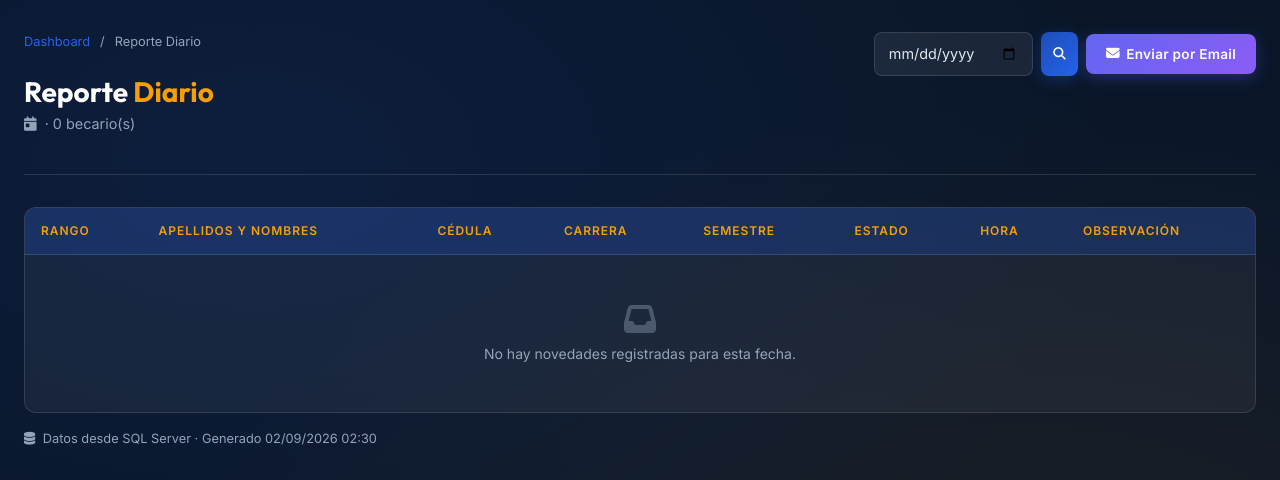
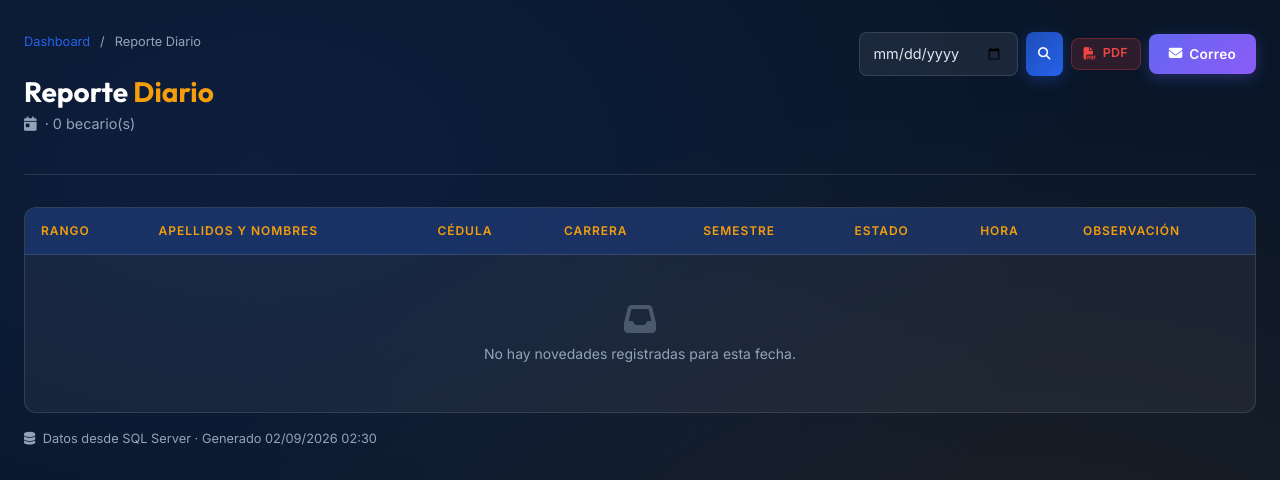
Before and after one commit to aomaldonado/registro-becarios-fae, a Flask app: template templates/reportes/diario.html in a window 1280 px wide. Shown: the top 480 px of the page. Run offline with Flask 3, Linux system fonts and the light colour scheme; the template is opened without the code that fills it, so the values that code supplies are empty; some libraries are stand-ins or nearby versions.

Commit message:
Agregando funcionalidad para exportar reportes a PDF usando html2pdf.js

```diff
--- a/templates/base.html
+++ b/templates/base.html
@@ -138,7 +138,21 @@
 <script src="https://cdn.jsdelivr.net/npm/bootstrap@5.3.3/dist/js/bootstrap.bundle.min.js"></script>
 <!-- EmailJS SDK -->
 <script src="https://cdn.jsdelivr.net/npm/@emailjs/browser@4/dist/email.min.js"></script>
+<!-- html2pdf SDK -->
+<script src="https://cdnjs.cloudflare.com/ajax/libs/html2pdf.js/0.10.1/html2pdf.bundle.min.js"></script>
 <script>
+    function exportarAPDF(elementoId, nombreArchivo) {
+        const elemento = document.getElementById(elementoId);
+        const opciones = {
+            margin:       0.3,
+            filename:     nombreArchivo,
+            image:        { type: 'jpeg', quality: 0.98 },
+            html2canvas:  { scale: 2, ignoreElements: (node) => node.classList && node.classList.contains('no-print') },
+            jsPDF:        { unit: 'in', format: 'a4', orientation: 'landscape' }
+        };
+        html2pdf().set(opciones).from(elemento).save();
+    }
+
     // Auto-dismiss alertas flash después de 5 segundos
     document.querySelectorAll('.alert-flash').forEach(function(el) {
         setTimeout(function() {
--- a/templates/reportes/diario.html
+++ b/templates/reportes/diario.html
@@ -2,7 +2,7 @@
 {% block titulo %}Reporte Diario — {{ fecha }}{% endblock %}
 
 {% block content %}
-<div class="page-wrapper">
+<div class="page-wrapper" id="pdfContenido">
     <div class="page-header d-flex justify-content-between align-items-start flex-wrap gap-3">
         <div>
             <div class="breadcrumb-nav">
@@ -14,7 +14,7 @@
                 · {{ datos | length }} becario(s)
             </p>
         </div>
-        <div class="d-flex gap-2 flex-wrap align-items-center">
+        <div class="d-flex gap-2 flex-wrap align-items-center no-print">
             <!-- Selector de fecha -->
             <form method="GET" action="{{ url_for('reportes.diario') }}" class="d-flex gap-2">
                 <input type="date" class="form-control" name="fecha"
@@ -23,10 +23,14 @@
                     <i class="fas fa-search"></i>
                 </button>
             </form>
+            <!-- Botón PDF -->
+            <button class="btn btn-danger btn-sm" onclick="exportarAPDF('pdfContenido', 'Reporte_Diario_{{ fecha }}.pdf')">
+                <i class="fas fa-file-pdf"></i> PDF
+            </button>
             <!-- Botón EmailJS -->
             <button class="btn btn-email" id="btnEnviarEmail"
                     onclick="enviarReporteEmail()">
-                <i class="fas fa-envelope"></i> Enviar por Email
+                <i class="fas fa-envelope"></i> Correo
             </button>
         </div>
     </div>
```
Also changed, not shown: templates/auditoria/index.html (+5 -2 lines), templates/reportes/mensual.html (+6 -3 lines).
